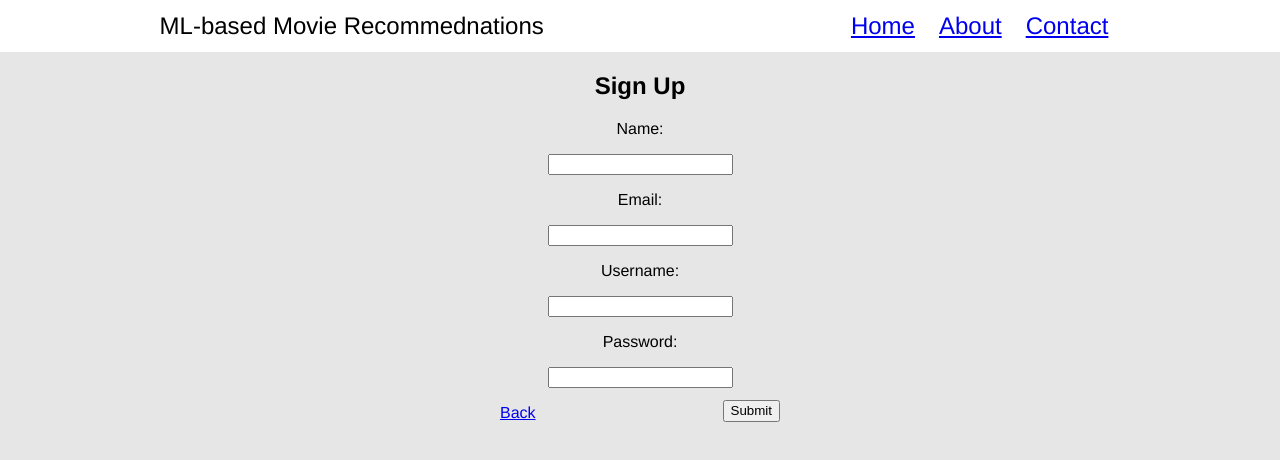
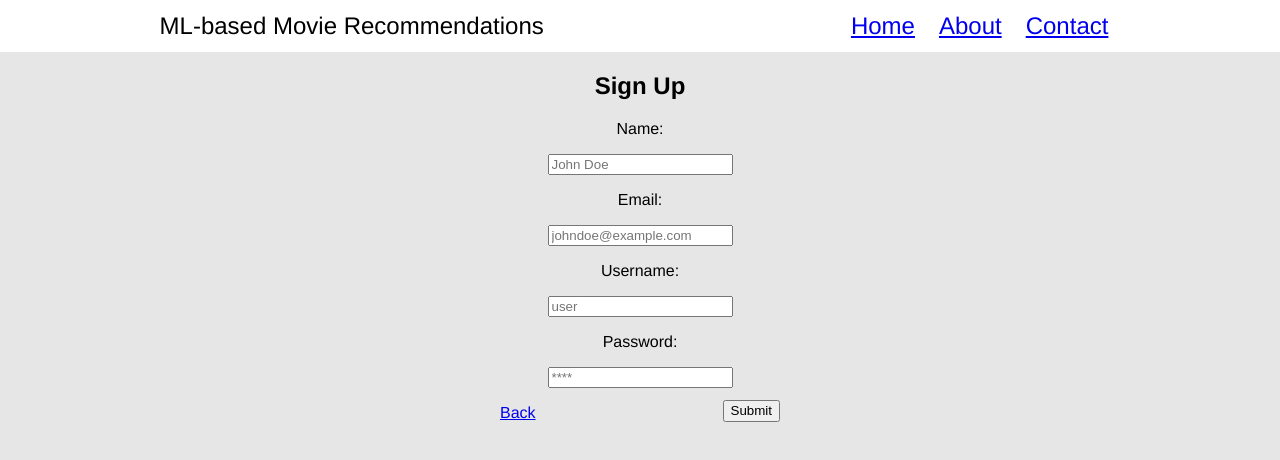
Before and after one commit to yanchen01/movie-recommendation-app, a React (Create React App) app: page /signup in a window 1280 px wide. Shown: the top 460 px of the page. Built offline with nearby package versions, Linux system fonts and the light colour scheme.

Commit message:
Added user landing page after they sign up

```diff
--- a/src/components/Header.js
+++ b/src/components/Header.js
@@ -1,13 +1,11 @@
 import React from 'react';
 import {NavLink} from 'react-router-dom';
-import NavBarRouter from '../routers/NavBarRouter';
-import {BrowserRouter, Route , Switch} from 'react-router-dom';
 
 const Header = () =>
 (
         <header>
             <div className='navbar'>
-                <div className='title'>ML-based Movie Recommednations</div>
+                <div className='title'>ML-based Movie Recommendations</div>
                 <div className='navbar-items'>
                     <NavLink to='/' className='navbar-item' activeClassName='is-active' exact={true}>Home</NavLink>
                     <NavLink to='/about' className='navbar-item' activeClassName='is-active'>About</NavLink>
--- a/src/components/Login.js
+++ b/src/components/Login.js
@@ -7,11 +7,11 @@ const Login = () => (
         <form className='login-form'>
             <label>
                 <p>Email:</p>
-                <input placeholder='@example.com' type='text'/>
+                <input placeholder='johndoe@example.com' type='text'/>
             </label>
             <label>
                 <p>Password:</p>
-                <input placeholder='******' type='text'/>
+                <input placeholder='****' type='text'/>
             </label>
             <div className='submit-bar'>
                 <Link className='login-back-button' to='/'>Back</Link>
--- a/src/components/SignUp.js
+++ b/src/components/SignUp.js
@@ -7,19 +7,19 @@ const SignUp = () => (
         <form className='login-form'>
             <label>
                 <p>Name:</p>
-                <input placeholder='' type='text'/>
+                <input placeholder='John Doe' type='text'/>
             </label>
             <label>
                 <p>Email:</p>
-                <input placeholder='' type='text'/>
+                <input placeholder='johndoe@example.com' type='text'/>
             </label>
             <label>
                 <p>Username:</p>
-                <input placeholder='' type='text'/>
+                <input placeholder='user' type='text'/>
             </label>
             <label>
                 <p>Password:</p>
-                <input placeholder='' type='text'/>
+                <input placeholder='****' type='text'/>
             </label>
             <div className='submit-bar'>
                 <Link className='login-back-button' to='/'>Back</Link>
```
Also changed, not shown: src/components/UserLandingPage.js (added, +9 -0 lines), 1 other file (tests, documents, lock files or other folders).
